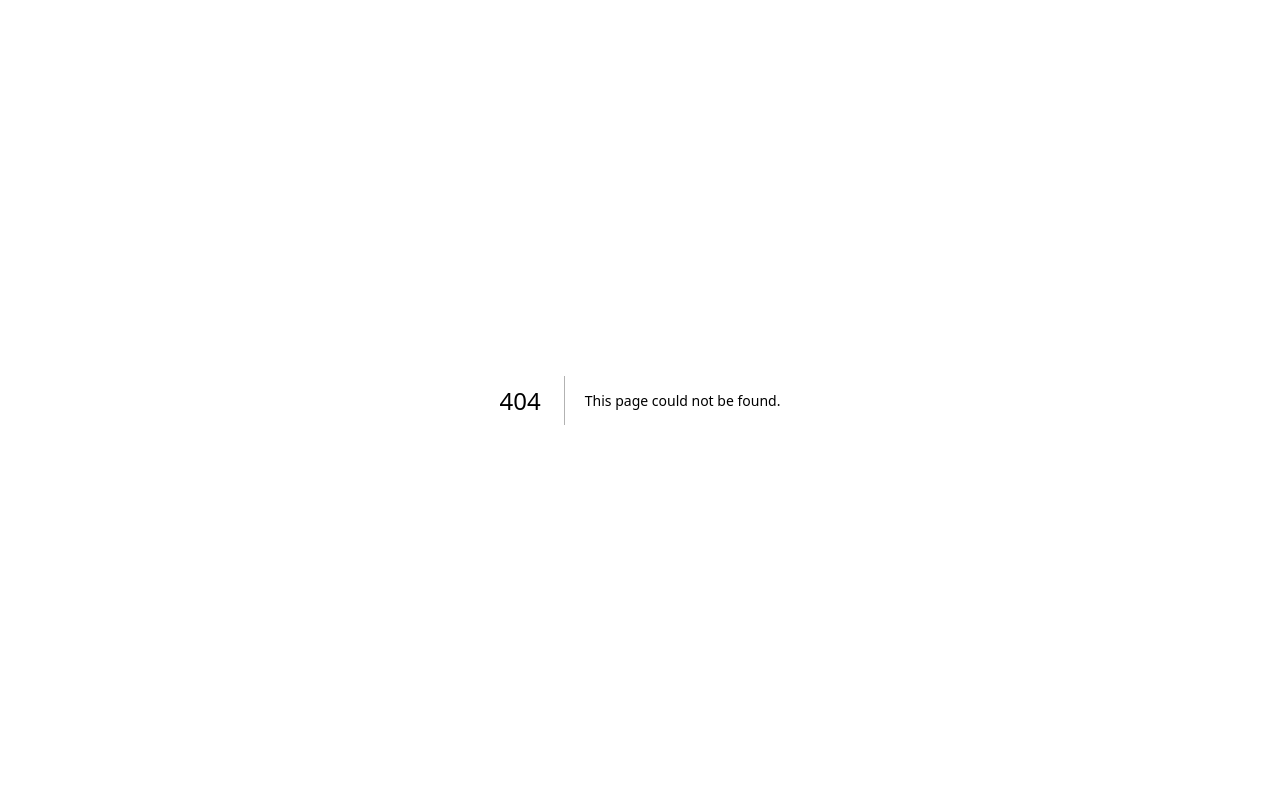
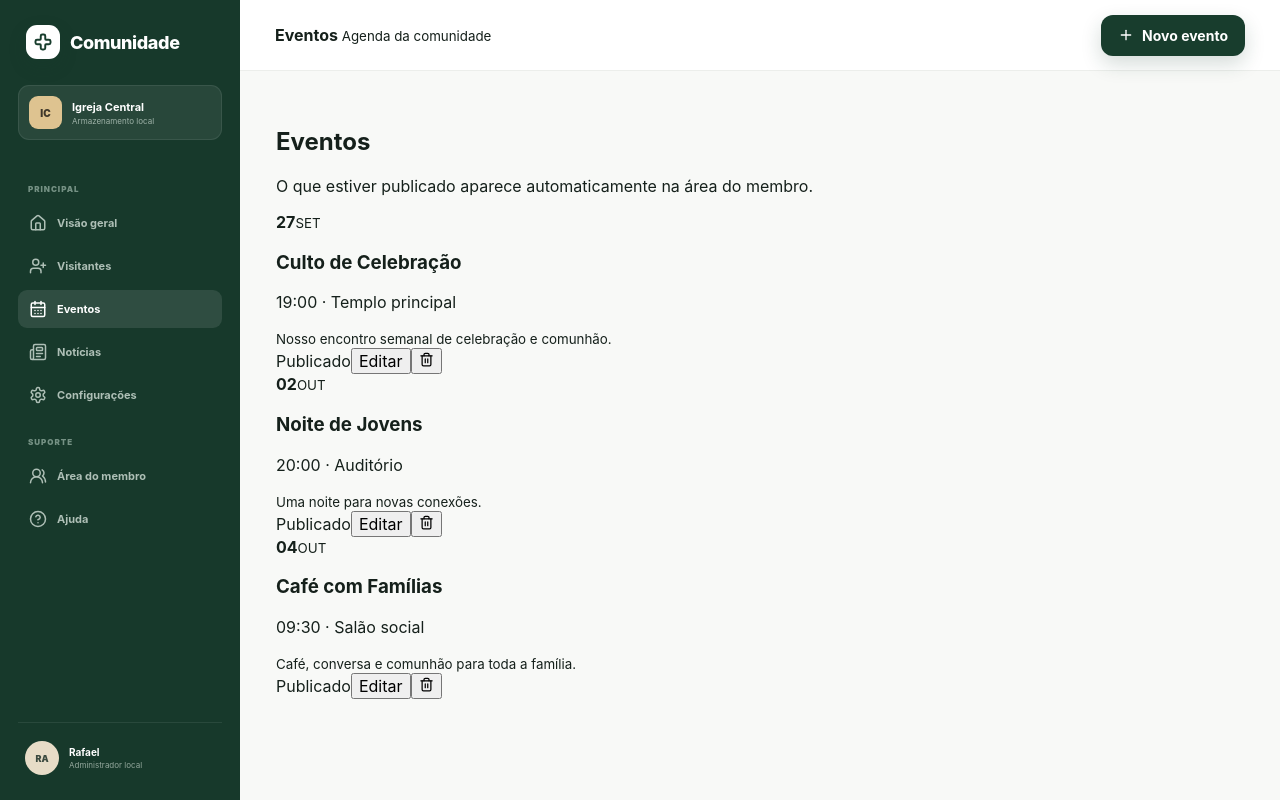
Before and after one commit to lucasfer-dev/saas-igreja, a Next.js app: page /admin/eventos in a window 1280 px wide. Before the commit this address had no page. Built offline with nearby package versions, Linux system fonts and the light colour scheme.

Commit message:
feat: add app/admin/eventos/page.tsx

```diff
--- /dev/null
+++ b/app/admin/eventos/page.tsx
@@ -0,0 +1,43 @@
+"use client";
+
+import { FormEvent, useState } from "react";
+import { CalendarDays, Plus, Trash2, X } from "lucide-react";
+import { useChurchData } from "@/hooks/use-church-data";
+import { ChurchEvent, generateId } from "@/lib/local-data";
+
+export default function EventsPage() {
+  const { data, update } = useChurchData();
+  const [open,setOpen] = useState(false);
+  const [editing,setEditing] = useState<ChurchEvent|null>(null);
+
+  function submit(e: FormEvent<HTMLFormElement>) {
+    e.preventDefault();
+    const fd = new FormData(e.currentTarget);
+    const payload = {
+      title:String(fd.get("title")||"").trim(), date:String(fd.get("date")||""),
+      time:String(fd.get("time")||""), location:String(fd.get("location")||"").trim(),
+      description:String(fd.get("description")||"").trim(), published:fd.get("published")==="on"
+    };
+    if(!payload.title||!payload.date) return;
+    update(c=>({...c,events: editing ? c.events.map(x=>x.id===editing.id?{...x,...payload}:x) : [...c.events,{id:generateId("event"),...payload}]}));
+    setEditing(null);setOpen(false);
+  }
+
+  return <>
+    <header className="app-top"><div><b>Eventos</b><small> Agenda da comunidade</small></div><button className="btn btn-primary" onClick={()=>{setEditing(null);setOpen(true)}}><Plus size={16}/> Novo evento</button></header>
+    <div className="dashboard"><div className="page-title"><div><h1>Eventos</h1><p>O que estiver publicado aparece automaticamente na área do membro.</p></div></div>
+      <div className="cards-list">
+        {(data?.events||[]).sort((a,b)=>a.date.localeCompare(b.date)).map(event=><article className="management-card" key={event.id}>
+          <div className="date-block"><b>{new Date(event.date+"T12:00:00").getDate().toString().padStart(2,"0")}</b><small>{new Date(event.date+"T12:00:00").toLocaleDateString("pt-BR",{month:"short"}).replace(".","").toUpperCase()}</small></div>
+          <div className="management-main"><div><h3>{event.title}</h3><p>{event.time} · {event.location}</p></div><small>{event.description}</small></div>
+          <span className={event.published?"publish-pill on":"publish-pill"}>{event.published?"Publicado":"Rascunho"}</span>
+          <button className="small-action" onClick={()=>{setEditing(event);setOpen(true)}}>Editar</button>
+          <button className="icon-danger" onClick={()=>confirm("Excluir evento?")&&update(c=>({...c,events:c.events.filter(x=>x.id!==event.id)}))}><Trash2 size={15}/></button>
+        </article>)}
+      </div>
+    </div>
+    {open&&<div className="modal-backdrop" onMouseDown={()=>setOpen(false)}><div className="modal-card" onMouseDown={e=>e.stopPropagation()}><div className="modal-head"><div><h2>{editing?"Editar evento":"Novo evento"}</h2><p>Publique na agenda dos membros.</p></div><button onClick={()=>setOpen(false)}><X/></button></div>
+      <form className="product-form" onSubmit={submit}><label>Título<input name="title" defaultValue={editing?.title} required/></label><div className="form-grid"><label>Data<input type="date" name="date" defaultValue={editing?.date} required/></label><label>Horário<input type="time" name="time" defaultValue={editing?.time}/></label></div><label>Local<input name="location" defaultValue={editing?.location}/></label><label>Descrição<textarea rows={4} name="description" defaultValue={editing?.description}/></label><label className="check-row"><input type="checkbox" name="published" defaultChecked={editing?.published??true}/> Publicar para os membros</label><div className="form-actions"><button type="button" className="btn btn-light" onClick={()=>setOpen(false)}>Cancelar</button><button className="btn btn-primary">Salvar evento</button></div></form>
+    </div></div>}
+  </>;
+}
```
